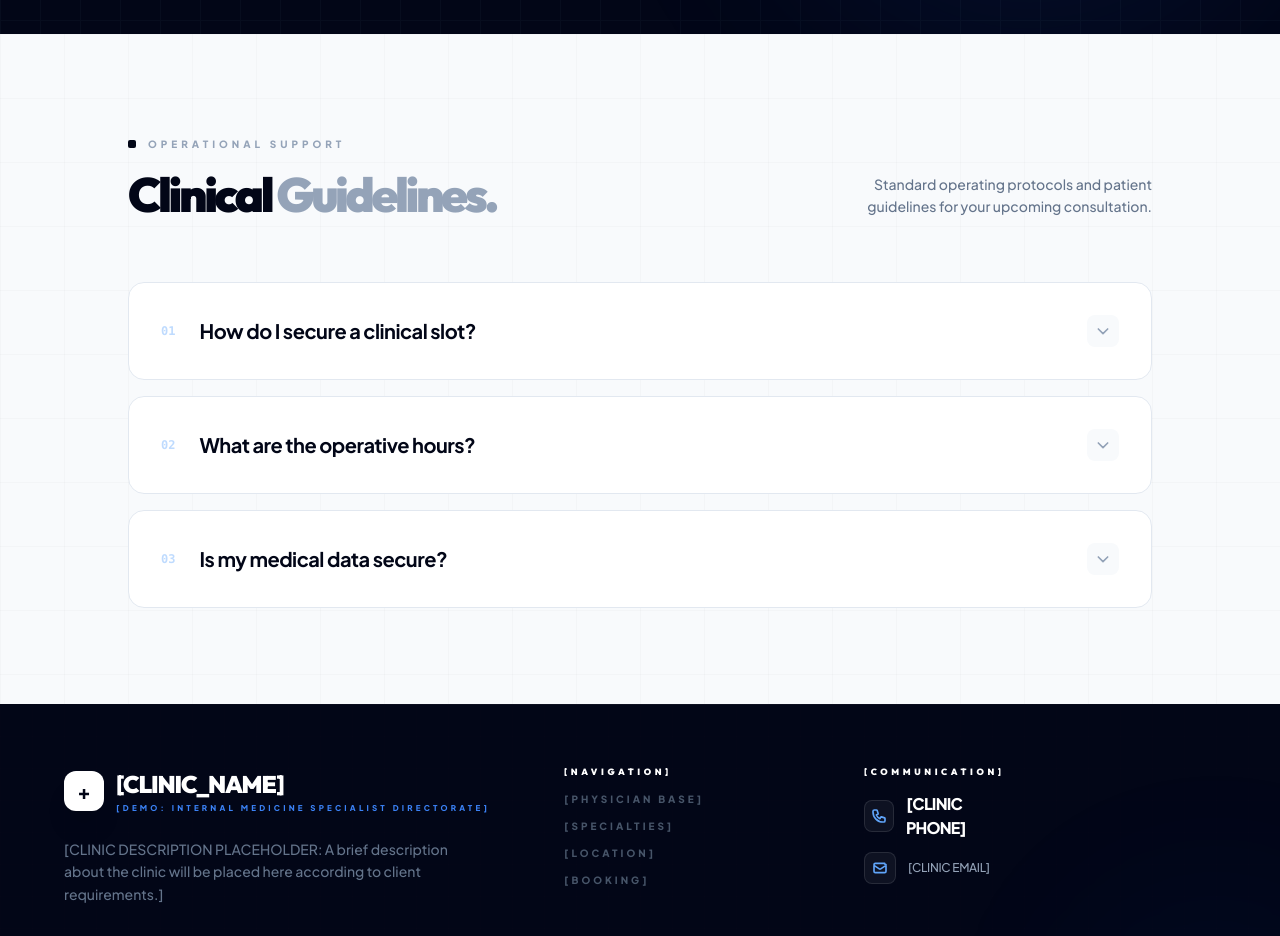
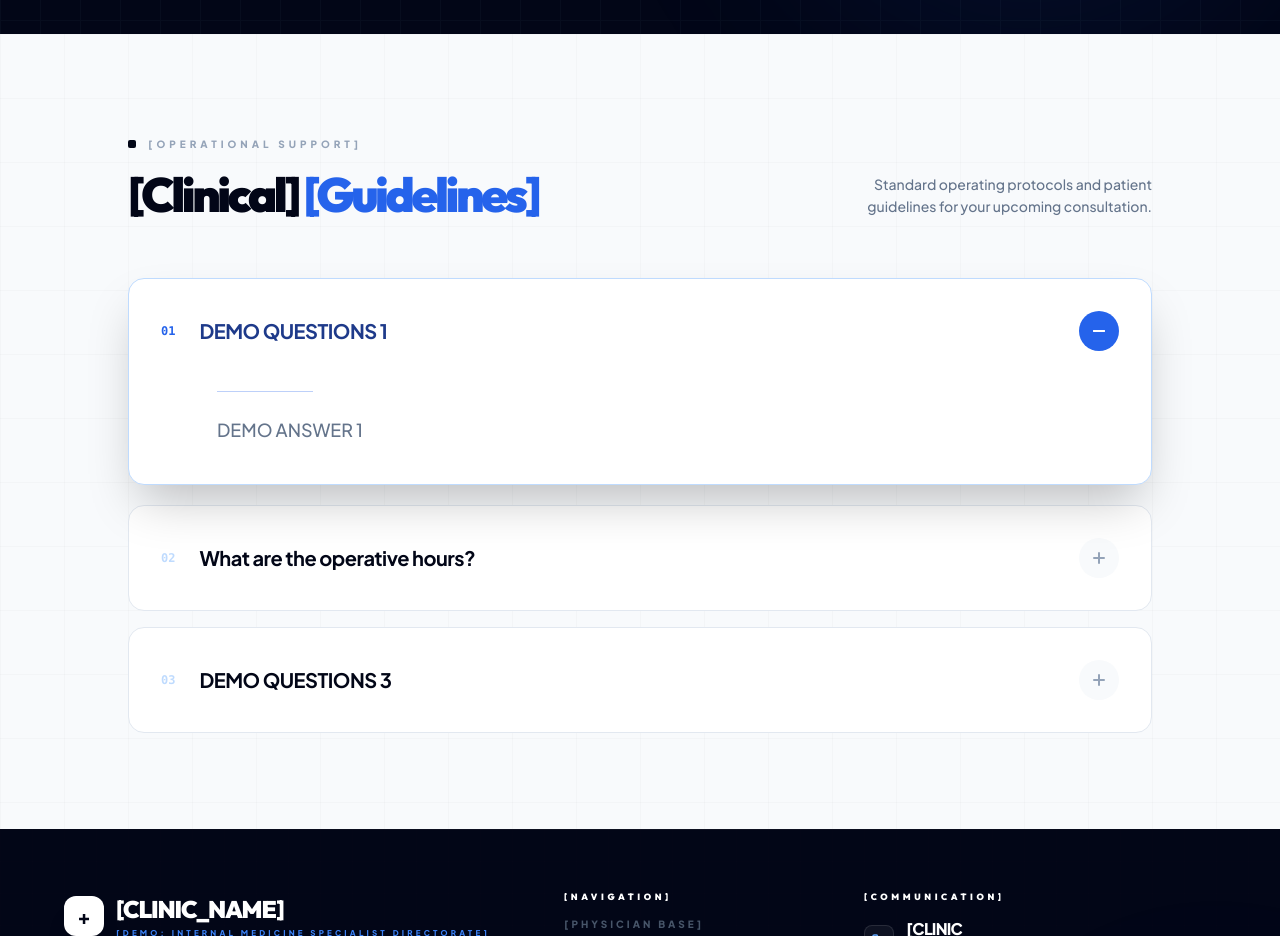
Before and after one commit to competitive7coder/Dr_Clinic, a React (Vite) app: page / in a window 1280 px wide. Shown: the part 6440-7376 px from the top of the page. Built offline with nearby package versions, Linux system fonts and the light colour scheme.

Commit message:
Added demo details in FAQ, fixed FAQ UI and reveal motions

```diff
--- a/frontend/components/FAQ.tsx
+++ b/frontend/components/FAQ.tsx
@@ -1,20 +1,34 @@
+import React, { useState } from 'react';
+import { FAQS as INITIAL_FAQS } from '../constants';
 
-import React from 'react';
-import { FAQS } from '../constants';
+export const FAQ: React.FC<{ revealRef: any }> = ({ revealRef }) => {
+  const [faqs, setFaqs] = useState(
+    INITIAL_FAQS.map((faq, i) => ({ ...faq, open: i === 0 }))
+  );
 
-export const FAQ: React.FC<{ revealRef: any }> = ({ revealRef }) => (
+  const toggleFAQ = (index: number) => {
+    setFaqs(
+      faqs.map((faq, i) => ({
+        ...faq,
+        open: i === index ? !faq.open : false,
+      }))
+    );
+  };
+
+  return (
     <section id="faq" className="py-24 px-6 bg-slate-50 relative overflow-hidden">
       <div className="absolute inset-0 bg-[linear-gradient(to_right,#00000005_1px,transparent_1px),linear-gradient(to_bottom,#00000005_1px,transparent_1px)] bg-[size:64px_64px] pointer-events-none"></div>
 
       <div className="max-w-5xl mx-auto relative z-10">
+        {/* Header Section */}
         <div className="flex flex-col md:flex-row md:items-end justify-between mb-16 gap-6 reveal" ref={revealRef}>
           <div className="space-y-4">
             <div className="inline-flex items-center gap-3">
               <span className="w-2 h-2 bg-slate-950 rounded-sm"></span>
-               <span className="text-[10px] font-black text-slate-400 uppercase tracking-[0.4em]">Operational Support</span>
+              <span className="text-[10px] font-black text-slate-400 uppercase tracking-[0.4em]">[Operational Support]</span>
             </div>
             <h2 className="text-4xl md:text-5xl font-black text-slate-950 tracking-[-0.07em] leading-none">
-              Clinical <span className="text-slate-400">Guidelines.</span>
+              [Clinical] <span className="text-blue-600">[Guidelines]</span>
             </h2>
           </div>
           <p className="text-sm font-medium text-slate-500 max-w-xs leading-relaxed md:text-right">
@@ -22,36 +36,59 @@ export const FAQ: React.FC<{ revealRef: any }> = ({ revealRef }) => (
           </p>
         </div>
 
+        {/* FAQ List */}
         <div className="grid gap-4">
-        {FAQS.map((faq, idx) => (
-          <details
-            key={idx}
-            className="group bg-white rounded-2xl border border-slate-200 overflow-hidden transition-all duration-300 hover:shadow-xl hover:border-blue-200 reveal open:ring-1 open:ring-blue-100"
-            ref={revealRef}
-            style={{ transitionDelay: `${idx * 100}ms` }}
+          {faqs.map((faq, index) => (
+            <div
+              key={index}
+              className={`group bg-white rounded-2xl border transition-all duration-700 ${
+                faq.open ? "border-blue-200 shadow-2xl translate-y-[-4px]" : "border-slate-200 hover:shadow-lg"
+              }`}
             >
-            <summary className="p-6 md:p-8 flex items-center justify-between cursor-pointer list-none select-none relative overflow-hidden">
-              <div className="flex items-center gap-6 relative z-10">
-                 <span className="text-xs font-mono font-bold text-blue-200 group-hover:text-blue-500 transition-colors">0{idx + 1}</span>
-                 <span className="text-lg md:text-xl font-bold text-slate-950 tracking-tight group-hover:text-blue-900 transition-colors">{faq.question}</span>
+              {/* Trigger Header */}
+              <button
+                onClick={() => toggleFAQ(index)}
+                className="w-full p-6 md:p-8 flex items-center justify-between cursor-pointer select-none outline-none"
+              >
+                <div className="flex items-center gap-6">
+                  <span className={`text-xs font-mono font-bold transition-colors duration-500 ${faq.open ? 'text-blue-600' : 'text-blue-200'}`}>
+                    0{index + 1}
+                  </span>
+                  <span className={`text-lg md:text-xl font-bold tracking-tight text-left transition-colors duration-500 ${faq.open ? 'text-blue-900' : 'text-slate-950'}`}>
+                    {faq.question}
+                  </span>
                 </div>
 
-              <div className="relative z-10 w-8 h-8 flex items-center justify-center rounded-lg bg-slate-50 text-slate-400 group-hover:bg-blue-50 group-hover:text-blue-600 transition-all duration-300">
-                 <svg className="w-4 h-4 transform group-open:rotate-180 transition-transform duration-300" fill="none" stroke="currentColor" viewBox="0 0 24 24"><path strokeLinecap="round" strokeLinejoin="round" strokeWidth="2.5" d="M19 9l-7 7-7-7" /></svg>
+                {/* Animated Icon */}
+                <div className={`w-10 h-10 flex items-center justify-center rounded-full transition-all duration-1000 ${
+                  faq.open ? 'bg-blue-600 text-white rotate-[360deg]' : 'bg-slate-50 text-slate-400'
+                }`}>
+                  <div className="absolute w-3 h-0.5 bg-current rounded-full"></div>
+                  <div className={`absolute w-3 h-0.5 bg-current rounded-full transition-transform duration-1000 ${faq.open ? 'rotate-0' : 'rotate-90'}`}></div>
                 </div>
+              </button>
 
-              <div className="absolute left-0 top-0 bottom-0 w-1 bg-blue-600 transform scale-y-0 group-hover:scale-y-100 transition-transform duration-300 origin-bottom"></div>
-            </summary>
+              <div
+                className={`grid transition-all duration-[1000ms] ease-[cubic-bezier(0.4,0,0.2,1)] ${
+                  faq.open ? "grid-rows-[1fr] opacity-100" : "grid-rows-[0fr] opacity-0"
+                }`}
+              >
+                <div className="overflow-hidden">
+                  <div className="px-6 md:px-8 pb-10 pt-2 md:pl-[5.5rem]">
+                    <div className={`h-px bg-blue-600/30 mb-6 transition-all duration-[1500ms] ${faq.open ? 'w-24' : 'w-0'}`}></div>
 
-            <div className="px-6 md:px-8 pb-8 pt-2 pl-[4.5rem]">
-              <div className="h-px w-12 bg-slate-100 mb-6"></div>
-              <p className="text-slate-500 text-sm md:text-base leading-relaxed font-medium">
+                    <p className={`text-slate-500 text-base md:text-lg leading-relaxed font-medium transition-all duration-1000 delay-300 ${
+                      faq.open ? 'translate-y-0 opacity-100' : 'translate-y-8 opacity-0'
+                    }`}>
                       {faq.answer}
                     </p>
                   </div>
-          </details>
+                </div>
+              </div>
+            </div>
           ))}
         </div>
       </div>
     </section>
   );
+};
--- a/frontend/constants.tsx
+++ b/frontend/constants.tsx
@@ -78,7 +78,7 @@ export const GALLERY_IMAGES = [
 ];
 
 export const FAQS = [
-  { id: 1, question: "How do I secure a clinical slot?", answer: "Slots can be requested via our Secure Intake Terminal. We prioritize cases based on diagnostic urgency." },
-  { id: 2, question: "What are the operative hours?", answer: `The clinic is active from ${CLINIC_PLACEHOLDERS.timings}, ${CLINIC_PLACEHOLDERS.days}.` },
-  { id: 3, question: "Is my medical data secure?", answer: "Absolutely. All digital intake protocols are encrypted and handled under strict clinical confidentiality standards." }
+  { id: 1, question: ["DEMO QUESTIONS 1"], answer: ["DEMO ANSWER 1"] },
+  { id: 2, question: ["What are the operative hours?"], answer: `The clinic is active from ${CLINIC_PLACEHOLDERS.timings}, ${CLINIC_PLACEHOLDERS.days}.` },
+  { id: 3, question: ["DEMO QUESTIONS 3"], answer: ["DEMO ANSWER 3"] }
 ];
```
Lines whose indentation alone changed are shown as unchanged.
